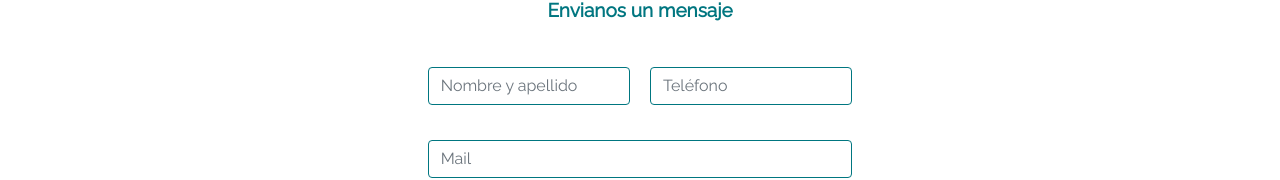
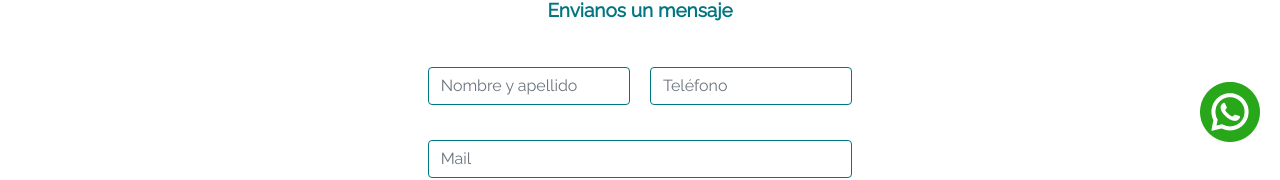
Before and after one commit to mnparolari/Magi-Impresiones, a React (Create React App) app: page /Contactos in a window 1280 px wide. Shown: the part 638-818 px from the top of the page. Built offline with nearby package versions, Linux system fonts and the light colour scheme.

Commit message:
Guardando cambios locales antes de la fusión

```diff
--- /dev/null
+++ b/src/components/ButtonWp/ButtonWp.jsx
@@ -0,0 +1,17 @@
+import React from 'react';
+import floatWhatsapp from '../../assets/images/whatsapp-flotante.png';
+
+const ButtonWp = () => {
+
+    const onHandleWhatsapp = () => {
+        window.open('https://wa.me/5492612421929', '_blank');
+    }
+
+    return (
+        <div className='floatWhatsapp' onClick={onHandleWhatsapp}>
+            <img src={floatWhatsapp} alt="Whatsapp" />
+        </div>
+    )
+}
+
+export default ButtonWp
--- a/src/components/Contacts/Contacts.jsx
+++ b/src/components/Contacts/Contacts.jsx
@@ -9,7 +9,7 @@ const Contacts = () => {
           <h3 className='contactsh3'>¡Tu consulta no molesta!</h3>
         </div>
         <div className='iframeContainer'>
-          <iframe src="https://www.google.com/maps/embed?pb=!1m14!1m8!1m3!1d22521.485282496833!2d-68.78159626596344!3d-32.955264672307706!3m2!1i1024!2i768!4f13.1!3m3!1m2!1s0x967e0da283f96ab9%3A0xe1897376fe2136cf!2sMagi%20impresiones%20%26%20sublimaciones!5e0!3m2!1ses!2sar!4v1694787020399!5m2!1ses!2sar" allowFullScreen="" loading="lazy" referrerPolicy="no-referrer-when-downgrade"></iframe>
+          <iframe src="https://www.google.com/maps/embed?pb=!1m14!1m8!1m3!1d22521.485282496833!2d-68.78159626596344!3d-32.955264672307706!3m2!1i1024!2i768!4f13.1!3m3!1m2!1s0x967e0da283f96ab9%3A0xe1897376fe2136cf!2sMagi%20impresiones%20%26%20sublimaciones!5e0!3m2!1ses!2sar!4v1694787020399!5m2!1ses!2sar" title="Ubicación" allowFullScreen="" loading="lazy" referrerPolicy="no-referrer-when-downgrade"></iframe>
         </div>
       </div>
       <div className='formContainer'>
--- /dev/null
+++ b/src/components/Home/Carousel/Carousel.jsx
@@ -0,0 +1,36 @@
+import React, { useState } from "react";
+import './carousel.css';
+import foto from '../../../assets/images/certificado-carrera.png'
+
+function Carousel() {
+    const [isHovered, setIsHovered] = useState(false);
+
+    const handleMouseEnter = () => {
+        setIsHovered(true);
+    };
+
+    const handleMouseLeave = () => {
+        setIsHovered(false);
+    };
+
+    return (
+        <div
+            className={`carousel-item ${isHovered ? "hovered" : ""}`}
+            onMouseEnter={handleMouseEnter}
+            onMouseLeave={handleMouseLeave}
+        >
+            <img
+                src={foto}
+                alt="Imagen del carrusel"
+                className="carousel-image"
+            />
+            {isHovered && (
+                <button className="carousel-button" onClick={() => alert("Botón clicado")}>
+                    Click Me
+                </button>
+            )}
+        </div>
+    );
+}
+
+export default Carousel;
--- /dev/null
+++ b/src/components/Home/Carousel/carousel.css
@@ -0,0 +1,29 @@
+.carousel-item {
+    position: relative;
+    width: 300px;
+    height: 200px;
+    border: 1px solid #ccc;
+    overflow: hidden;
+    transition: background-color 0.3s ease;
+}
+
+.carousel-item.hovered {
+    background-color: lightblue;
+}
+
+.carousel-image {
+    width: 100%;
+    height: 100%;
+    object-fit: cover;
+}
+
+.carousel-button {
+    position: absolute;
+    bottom: 10px;
+    left: 10px;
+    padding: 5px 10px;
+    background-color: #007bff;
+    color: #fff;
+    border: none;
+    cursor: pointer;
+}
--- a/src/components/Home/Home.jsx
+++ b/src/components/Home/Home.jsx
@@ -1,8 +1,12 @@
 import React from 'react'
+import Carousel from './Carousel/Carousel'
 
 const Home = () => {
   return (
-    <div>Home</div>
+    <>
+      <div>Home</div>
+      <Carousel />
+    </>
   )
 }
 
--- a/src/css/style.css
+++ b/src/css/style.css
@@ -127,6 +127,14 @@
   font-family: "Raleway", sans-serif;
 }
 
+.floatWhatsapp {
+  position: fixed;
+  cursor: pointer;
+  bottom: 20px;
+  right: 20px;
+  z-index: 9999;
+}
+
 @media screen and (max-width: 1075px) {
   .footer .footerContainer .footerh3 {
     text-align: center;
--- a/src/routes/RoutesNavigation.jsx
+++ b/src/routes/RoutesNavigation.jsx
@@ -6,6 +6,7 @@ import Home from '../components/Home/Home'
 import About from '../components/About/About'
 import Contacts from '../components/Contacts/Contacts'
 import ItemListContainer from '../components/Products/ItemListContainer'
+import ButtonWp from '../components/ButtonWp/ButtonWp'
 
 const RoutesNavigation = () => {
     return (
@@ -18,6 +19,7 @@ const RoutesNavigation = () => {
                 <Route path='/Contactos' element={<Contacts />} />
                 <Route path="*" element={<h1>404 NOT FOUND</h1>} />
             </Routes>
+            <ButtonWp />
             <Footer />
         </BrowserRouter>
     )
--- /dev/null
+++ b/src/scss/components/_floatWhatsapp.scss
@@ -0,0 +1,7 @@
+.floatWhatsapp {
+    position: fixed;
+    cursor: pointer;
+    bottom: 20px;
+    right: 20px;
+    z-index: 9999;
+}
--- a/src/scss/style.scss
+++ b/src/scss/style.scss
@@ -6,4 +6,5 @@
 @import './components/products';
 @import './components/contacts';
 @import './components/footer';
+@import './components/floatWhatsapp';
 @import './base/mediaquery';
```
Also changed, not shown: src/assets/images/whatsapp-flotante.png (added), 1 other file (tests, documents, lock files or other folders).
